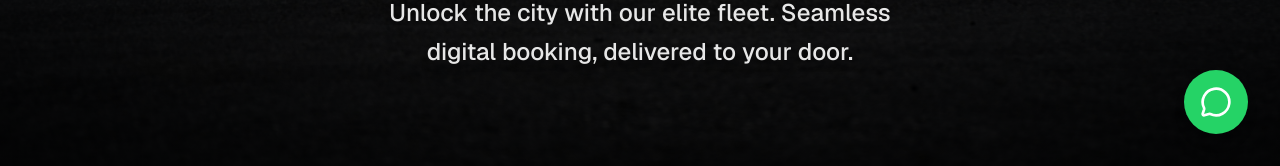
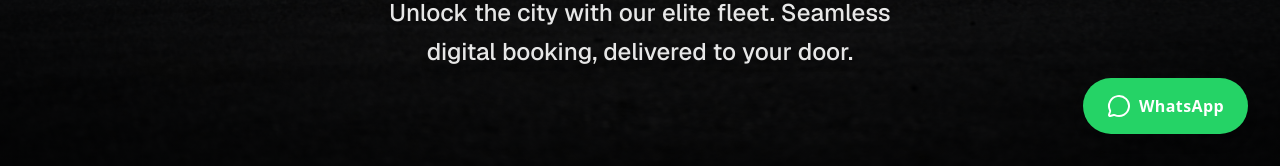
Before and after one commit to SaizoSan98/justrentweb, a Next.js app: page / in a window 1280 px wide. Shown: the part 634-800 px from the top of the page. Built offline with nearby package versions, Linux system fonts and the light colour scheme; no server answers; the database is empty.

Commit message:
feat: enhance WhatsApp button with text label

```diff
--- a/src/components/ui/FloatingWhatsApp.tsx
+++ b/src/components/ui/FloatingWhatsApp.tsx
@@ -16,10 +16,11 @@ export function FloatingWhatsApp() {
             href="https://wa.me/36204048186"
             target="_blank"
             rel="noopener noreferrer"
-            className="fixed bottom-6 right-6 z-50 flex h-16 w-16 items-center justify-center rounded-full bg-[#25D366] text-white shadow-lg transition-transform hover:scale-110 hover:shadow-xl sm:bottom-8 sm:right-8"
+            className="fixed bottom-6 right-6 z-50 flex h-14 items-center justify-center gap-2 rounded-full bg-[#25D366] px-6 text-white shadow-lg transition-transform hover:scale-105 hover:shadow-xl sm:bottom-8 sm:right-8"
             aria-label="Chat on WhatsApp"
         >
-            <MessageCircle size={32} />
+            <MessageCircle size={24} />
+            <span className="font-bold tracking-wide">WhatsApp</span>
 
             {/* Optional ping animation to attract attention */}
             <span className="absolute -z-10 h-full w-full animate-ping rounded-full bg-[#25D366] opacity-75"></span>
```
